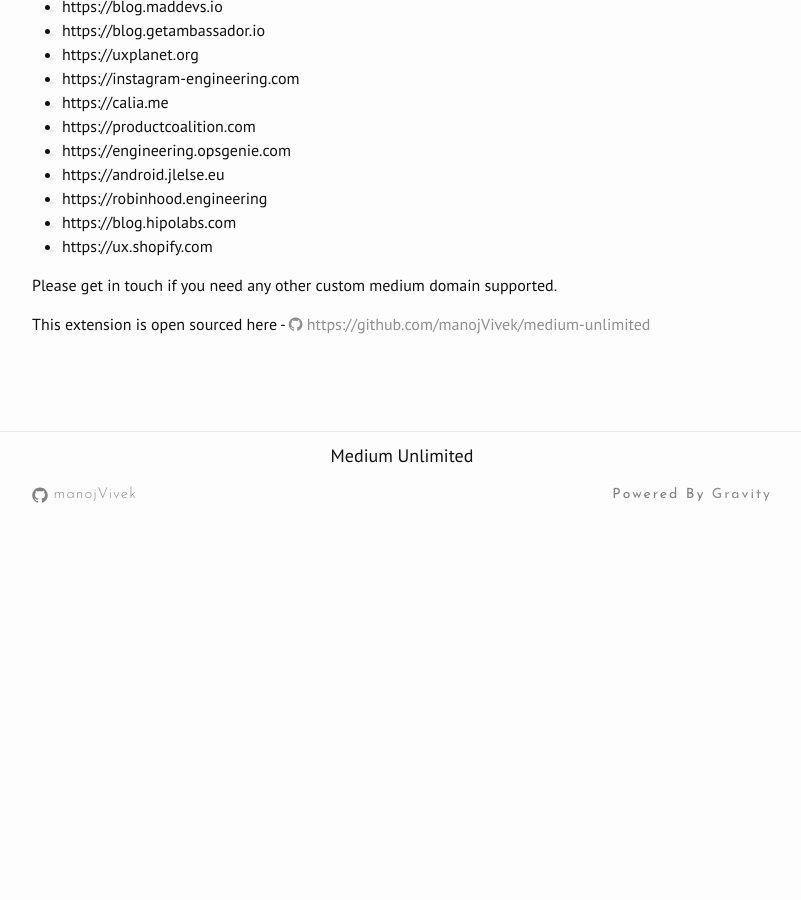
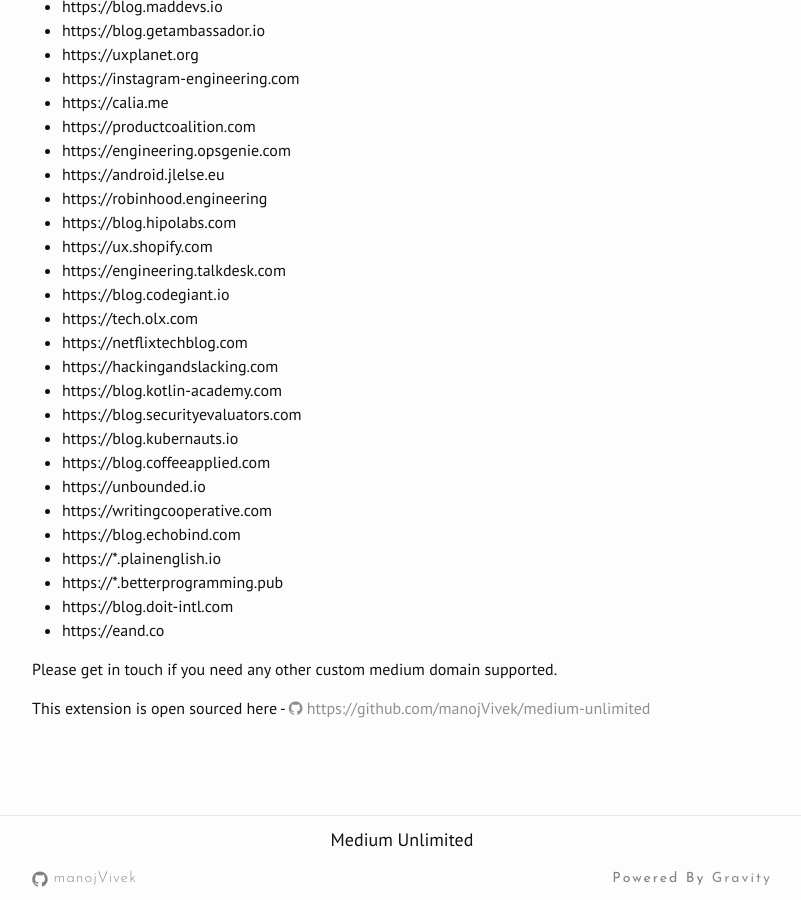
Before and after one commit to manojVivek/medium-unlimited, a Jekyll site: the page built from website/index.html, in a window 1280 px wide and 900 px high, scrolled down 1209 px. Shown: the whole window, without its empty margins (238-1039 px from the left). Built offline with Jekyll 4.4.1, drawn with Linux system fonts in a browser that asks for light colours; nearby versions of some CDN libraries; the list of posts is cut into pages by our own code; before the commit the page ends 1742 px from its top, so only the background shows below that.

Commit message:
Website updated

```diff
--- a/website/index.html
+++ b/website/index.html
@@ -104,6 +104,22 @@
       <li>https://robinhood.engineering</li>
       <li>https://blog.hipolabs.com</li>
       <li>https://ux.shopify.com</li>
+      <li>https://engineering.talkdesk.com</li>
+      <li>https://blog.codegiant.io</li>
+      <li>https://tech.olx.com</li>
+      <li>https://netflixtechblog.com</li>
+      <li>https://hackingandslacking.com</li>
+      <li>https://blog.kotlin-academy.com</li>
+      <li>https://blog.securityevaluators.com</li>
+      <li>https://blog.kubernauts.io</li>
+      <li>https://blog.coffeeapplied.com</li>
+      <li>https://unbounded.io</li>
+      <li>https://writingcooperative.com</li>
+      <li>https://blog.echobind.com</li>
+      <li>https://*.plainenglish.io</li>
+      <li>https://*.betterprogramming.pub</li>
+      <li>https://blog.doit-intl.com</li>
+      <li>https://eand.co</li>
     </ul>
     <p>Please get in touch if you need any other custom medium domain supported.</p>
 
```
Also changed, not shown: website/download.md (+1 -1 lines).
